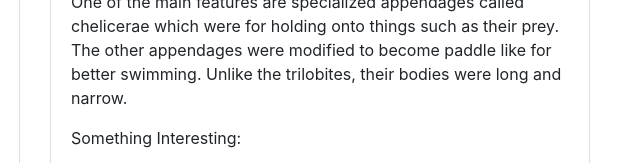
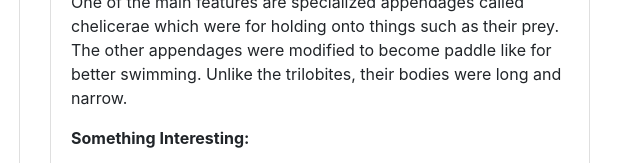
Before and after one commit to leetakhotsamit/edit, a website: page Period3.html in a window 1280 px wide. Shown: the part 1120-1283 px from the top of the page, 605-1245 px from the left. Drawn offline with Linux system fonts and the light colour scheme.

Commit message:
Update Period3.html

```diff
--- a/Period3.html
+++ b/Period3.html
@@ -109,7 +109,7 @@
                       <p class="card-text">Again, chelicerates would have been found anywhere ranging from North America to Europe and from freshwater to marine environments. They also were better swimmers with the adaptation of the chelicerae. The chelirates were also found in the Burgess Shale.</p>
                       <p class="card-text"><b>Features of the Fossil:</b></p>
                       <p class="card-text">One of the main features are specialized appendages called chelicerae which were for holding onto things such as their prey. The other appendages were modified to become paddle like for better swimming. Unlike the trilobites, their bodies were long and narrow.</p>
-                      <p class="card-text">Something Interesting:</p>
+                      <p class="card-text"><b>Something Interesting:</b></p>
                       <p class="card-text">There is a living fossil cherlicerate named the Atlantic horseshoe crab, which is not actually a crab. It is found along Atlantic coast and in the Gulf of Mexico.
                         What did it predesses for
                         Developed a telson; tail spine. Also a trend towards increasing body size while having a shorter abdomen. A pair of appendages would also become the chelicerae; the pinchers.
```
